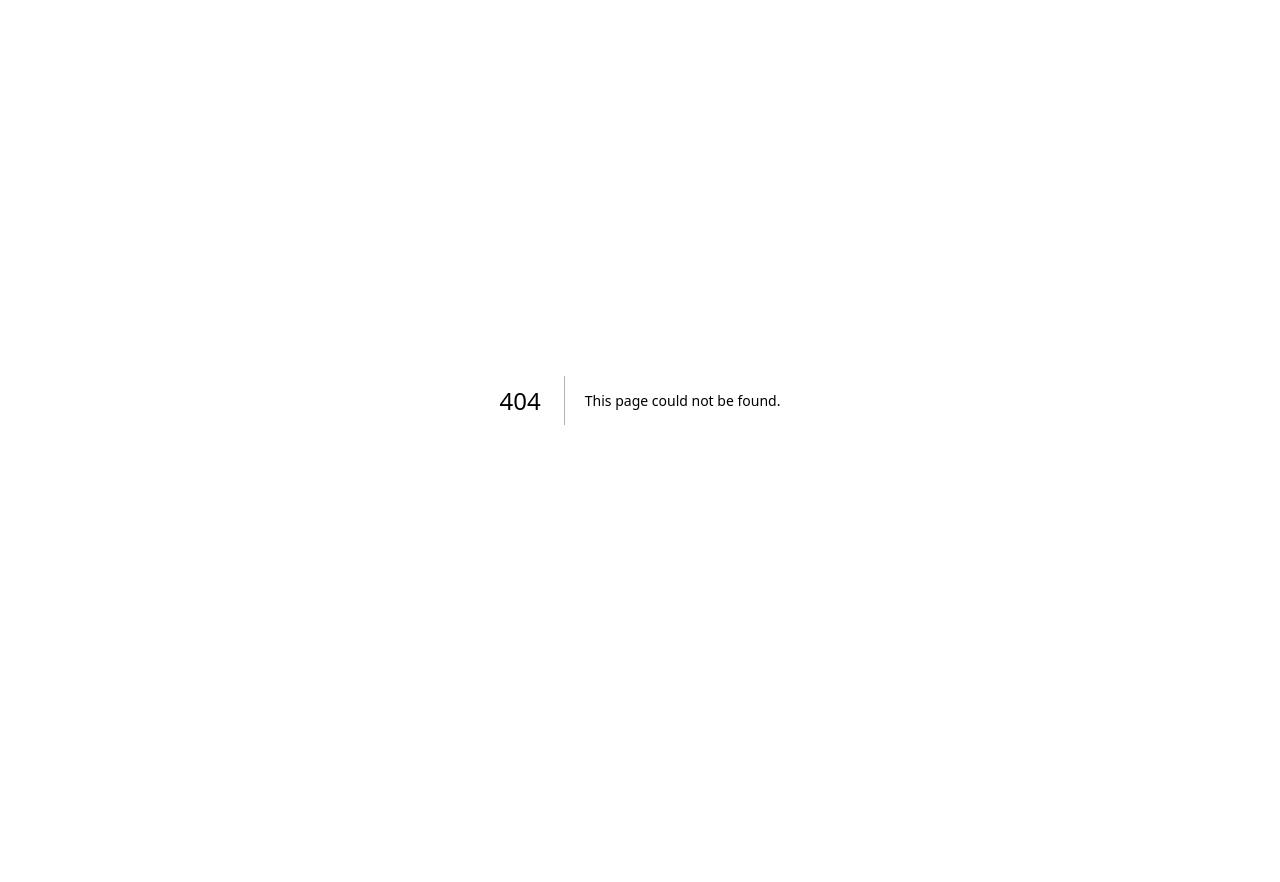
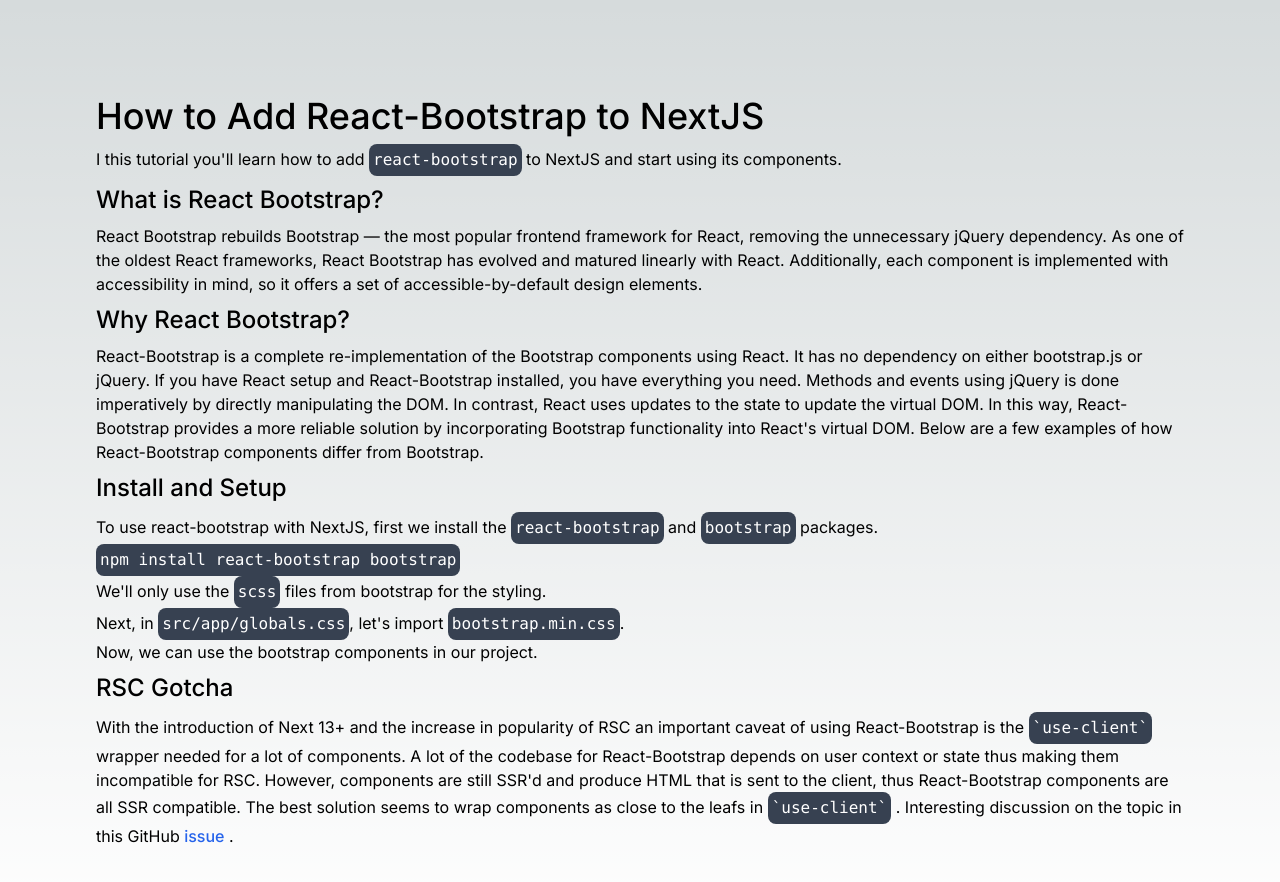
Before and after one commit to TsonasIoannis/next-boilerplate, a Next.js app: page /ui/react-bootstrap in a window 1280 px wide. Before the commit this address had no page. Shown: the top 882 px of the page. Before the commit the page ends 800 px from the top, so only its background shows below. Built offline with nearby package versions, Linux system fonts and the light colour scheme.

Commit message:
docs: add react-bootstrap overview

```diff
--- /dev/null
+++ b/src/app/ui/react-bootstrap/page.tsx
@@ -0,0 +1,101 @@
+import Link from "next/link";
+
+export default function ReactBootstrap() {
+  return (
+    <main className="flex flex-col p-24">
+      <h1 className="md:text-4xl font-medium mb-2">
+        How to Add React-Bootstrap to NextJS
+      </h1>
+      <p>
+        I this tutorial you'll learn how to add{" "}
+        <code className="text-sm sm:text-base inline-flex text-left items-center bg-gray-700 text-white rounded-lg p-1">
+          react-bootstrap
+        </code>{" "}
+        to NextJS and start using its components.
+      </p>
+      <h2 className="md:text-2xl font-medium my-2">What is React Bootstrap?</h2>
+      <p>
+        React Bootstrap rebuilds Bootstrap — the most popular frontend framework
+        for React, removing the unnecessary jQuery dependency. As one of the
+        oldest React frameworks, React Bootstrap has evolved and matured
+        linearly with React. Additionally, each component is implemented with
+        accessibility in mind, so it offers a set of accessible-by-default
+        design elements.
+      </p>
+      <h2 className="md:text-2xl font-medium my-2">Why React Bootstrap?</h2>
+      <p>
+        React-Bootstrap is a complete re-implementation of the Bootstrap
+        components using React. It has no dependency on either bootstrap.js or
+        jQuery. If you have React setup and React-Bootstrap installed, you have
+        everything you need. Methods and events using jQuery is done
+        imperatively by directly manipulating the DOM. In contrast, React uses
+        updates to the state to update the virtual DOM. In this way,
+        React-Bootstrap provides a more reliable solution by incorporating
+        Bootstrap functionality into React's virtual DOM. Below are a few
+        examples of how React-Bootstrap components differ from Bootstrap.
+      </p>
+      <h2 className="md:text-2xl font-medium my-2">Install and Setup</h2>
+      <p>
+        To use react-bootstrap with NextJS, first we install the{" "}
+        <code className="text-sm sm:text-base inline-flex text-left items-center bg-gray-700 text-white rounded-lg p-1">
+          react-bootstrap
+        </code>{" "}
+        and{" "}
+        <code className="text-sm sm:text-base inline-flex text-left items-center bg-gray-700 text-white rounded-lg p-1">
+          bootstrap
+        </code>{" "}
+        packages.
+      </p>
+      <p>
+        {" "}
+        <code className="text-sm sm:text-base inline-flex text-left items-center bg-gray-700 text-white rounded-lg p-1">
+          npm install react-bootstrap bootstrap
+        </code>
+      </p>
+      <p>
+        We'll only use the{" "}
+        <code className="text-sm sm:text-base inline-flex text-left items-center bg-gray-700 text-white rounded-lg p-1">
+          scss
+        </code>{" "}
+        files from bootstrap for the styling.
+      </p>
+      <p>
+        Next, in{" "}
+        <code className="text-sm sm:text-base inline-flex text-left items-center bg-gray-700 text-white rounded-lg p-1">
+          src/app/globals.css
+        </code>
+        , let's import{" "}
+        <code className="text-sm sm:text-base inline-flex text-left items-center bg-gray-700 text-white rounded-lg p-1">
+          bootstrap.min.css
+        </code>
+        .
+      </p>
+      <p>Now, we can use the bootstrap components in our project.&nbsp;</p>
+      <h2 className="md:text-2xl font-medium my-2">RSC Gotcha</h2>
+      <p>
+        With the introduction of Next 13+ and the increase in popularity of RSC
+        an important caveat of using React-Bootstrap is the{" "}
+        <code className="text-sm sm:text-base inline-flex text-left items-center bg-gray-700 text-white rounded-lg p-1">
+          `use-client`
+        </code>{" "}
+        wrapper needed for a lot of components. A lot of the codebase for
+        React-Bootstrap depends on user context or state thus making them
+        incompatible for RSC. However, components are still SSR'd and produce
+        HTML that is sent to the client, thus React-Bootstrap components are all
+        SSR compatible. The best solution seems to wrap components as close to
+        the leafs in{" "}
+        <code className="text-sm sm:text-base inline-flex text-left items-center bg-gray-700 text-white rounded-lg p-1">
+          `use-client`
+        </code>{" "}
+        . Interesting discussion on the topic in this GitHub{" "}
+        <Link
+          className="font-medium text-blue-600 dark:text-blue-500 hover:underline"
+          href="https://github.com/react-bootstrap/react-bootstrap/issues/6475"
+        >
+          issue
+        </Link>{" "}
+        .
+      </p>
+    </main>
+  );
+}
```
